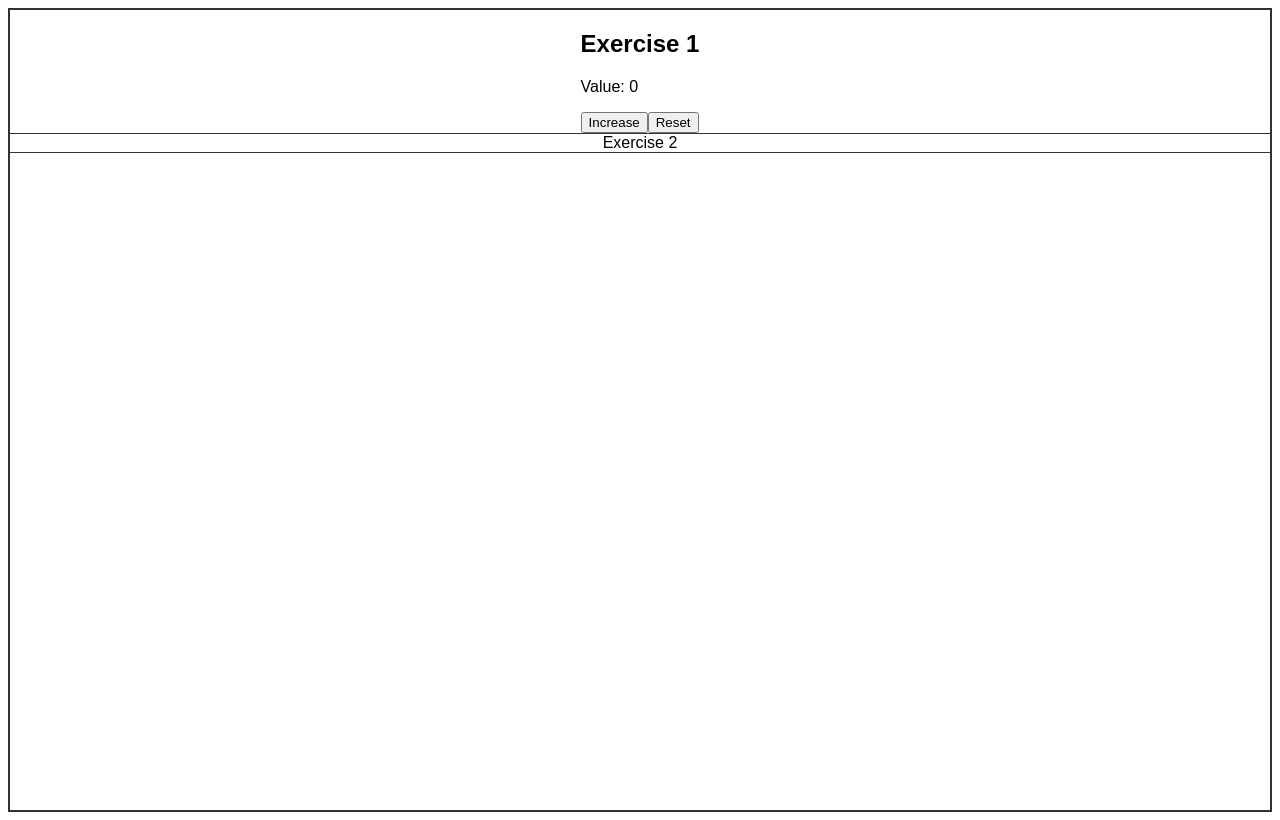
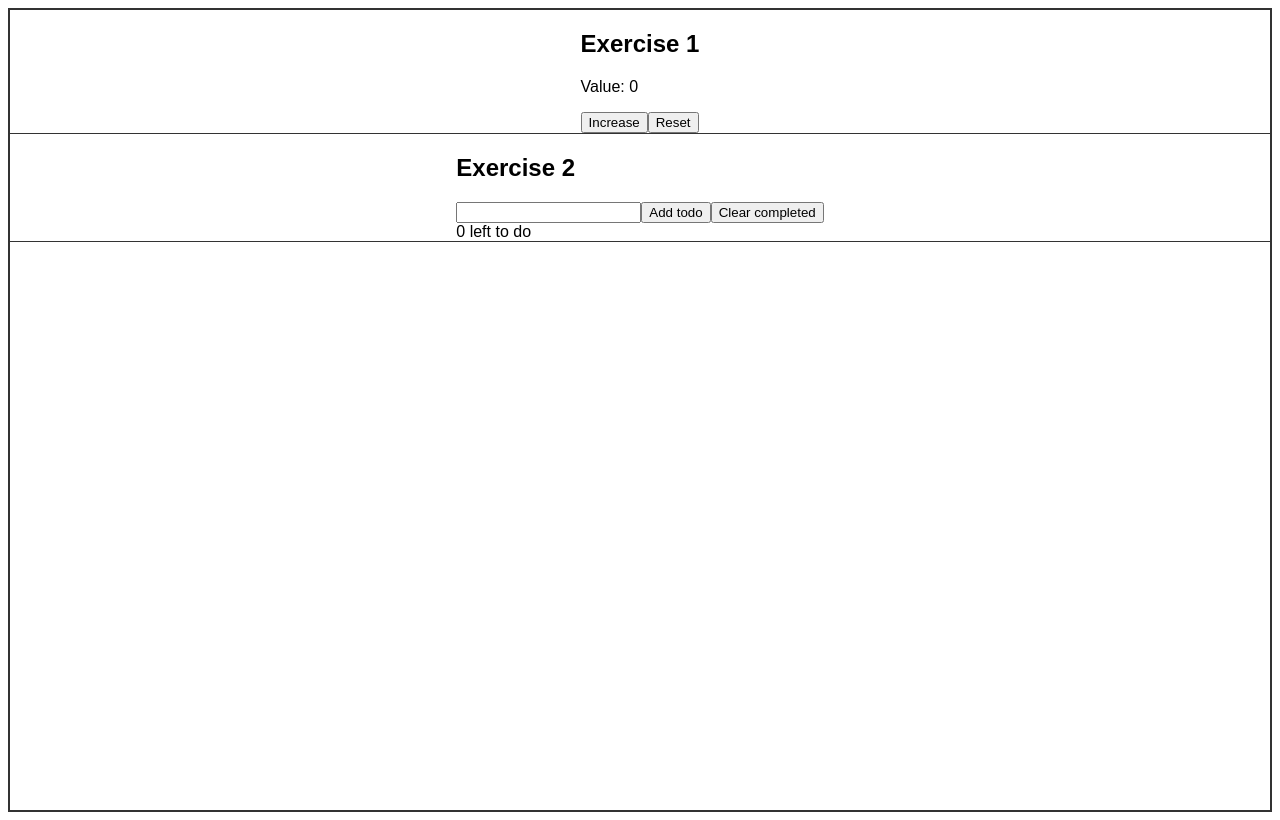
Before and after one commit to TomHolidayUK/react-refresher-exercises, a React (Create React App) app: page / in a window 1280 px wide. Built offline with nearby package versions, Linux system fonts and the light colour scheme.

Commit message:
exercise 2 progress

```diff
--- a/src/Components/Exercise2.tsx
+++ b/src/Components/Exercise2.tsx
@@ -1,9 +1,53 @@
-import React from 'react'
+import React, {useState} from 'react'
+import TodoList from './TodoList'
+
+type Todo = {
+  id: number;
+  item: string;
+  complete: boolean;
+};
 
 export default function Exercise2() {
+  const [newTodo, setNewTodo] = useState<string>("")
+  const [todosList, setTodoList] = useState<Todo[]>([])
+
+  function updateTodo(e: React.ChangeEvent<HTMLInputElement>) {
+    setNewTodo(e.target.value);
+  }
+
+  function addTodo() {
+    console.log(todosList.filter(todo => todo.complete === false).length)
+    if (newTodo === "") {
+      console.log("todo empty, not adding")
+      return
+    }
+    setTodoList(todosList.concat({id: todosList.length, item: newTodo, complete: false}))
+    setNewTodo("")
+  }
+
+  function clearTodos() {
+    setTodoList([])
+  }
+
+  function toggleTodo(id: number) {
+    console.log("test 2")
+    const newTodos = [...todosList]
+    const todo = newTodos.find(todo => todo.id === id)
+    if (todo) {
+      todo.complete = !todo.complete
+    }
+    setTodoList(newTodos)
+  }
+
   return (
     <div>
-      Exercise 2
+      <h2>Exercise 2</h2>
+      <TodoList todos={todosList} toggleTodo={toggleTodo}/>
+      <input type="text" value={newTodo} onChange={updateTodo}/>
+      <button onClick={addTodo}>Add todo</button>
+      <button onClick={clearTodos}>Clear completed</button>
+      <div></div>
+      <div>{todosList.filter(todo => todo.complete === false).length} left to do</div>
     </div>
   )
 }
--- /dev/null
+++ b/src/Components/Todo.tsx
@@ -0,0 +1,35 @@
+import React from 'react'
+
+type TodoType = {
+  id: number;
+  item: string;
+  complete: boolean;
+};
+
+type Props = {
+  todo: TodoType;
+  toggleTodo: (id: number) => void;
+};
+
+export default function Todo({todo, toggleTodo}: Props) {
+
+  function handleCheckboxChange(e: React.ChangeEvent<HTMLInputElement>) {
+    toggleTodo(todo.id)
+  }
+
+   function removeTodo() {
+    console.log("remove todo")
+   }
+
+  return (
+    <div key={todo.id} style={{ display: 'flex', alignItems: 'center', gap: '10px' }}>
+        <input
+            type="checkbox"
+            checked={todo.complete}
+            onChange={handleCheckboxChange}
+        />
+        <h2>{todo.item}</h2>
+        <button onClick={removeTodo}>Remove todo</button>
+    </div>
+  )
+}
--- /dev/null
+++ b/src/Components/TodoList.tsx
@@ -0,0 +1,21 @@
+import Todo from './Todo'
+
+type TodoType = {
+  id: number;
+  item: string;
+  complete: boolean;
+};
+
+type Props = {
+  todos: TodoType[];
+  toggleTodo: (id: number) => void;
+};
+
+export default function TodoList({ todos, toggleTodo }: Props) {
+  return (
+    <div>
+      {todos.map(todo =>
+      <Todo key={todo.id} todo={todo} toggleTodo={toggleTodo}/>)}
+    </div>
+  )
+}
```
